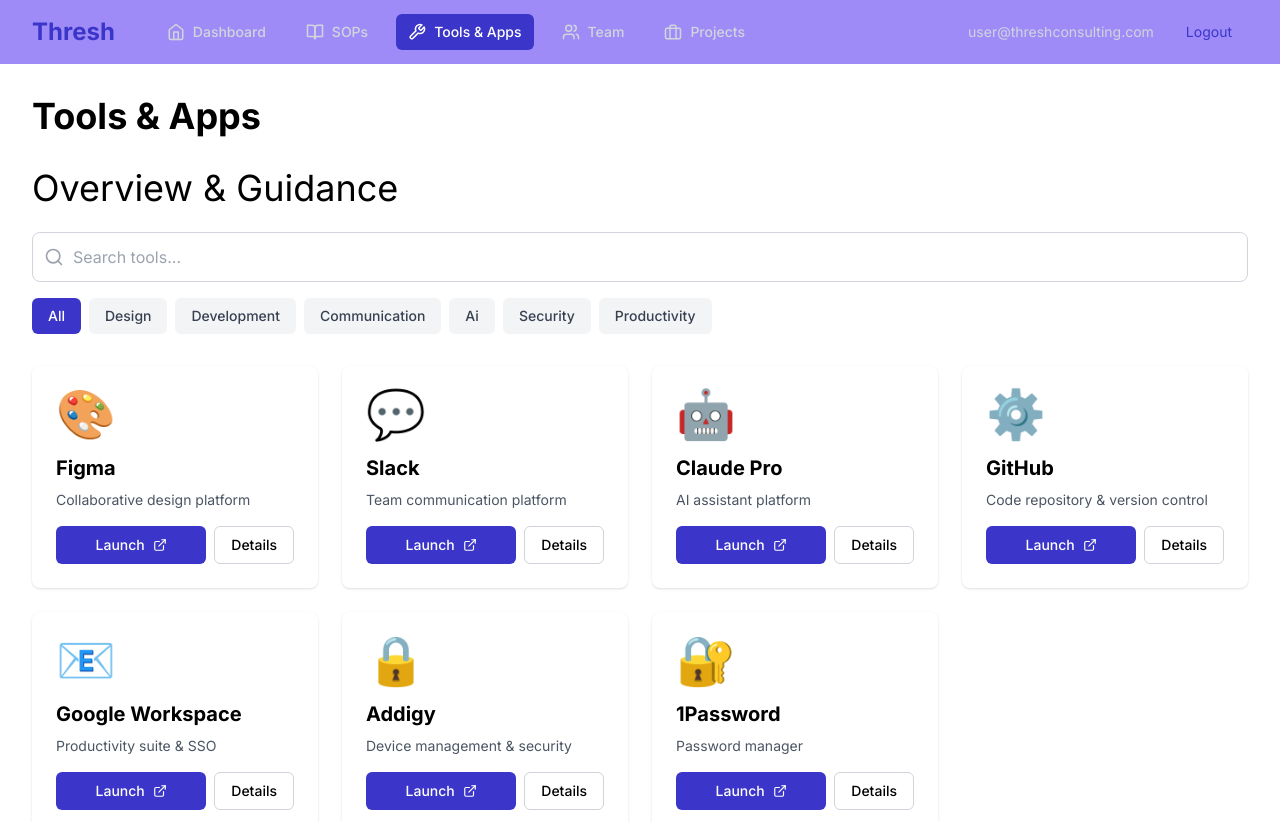
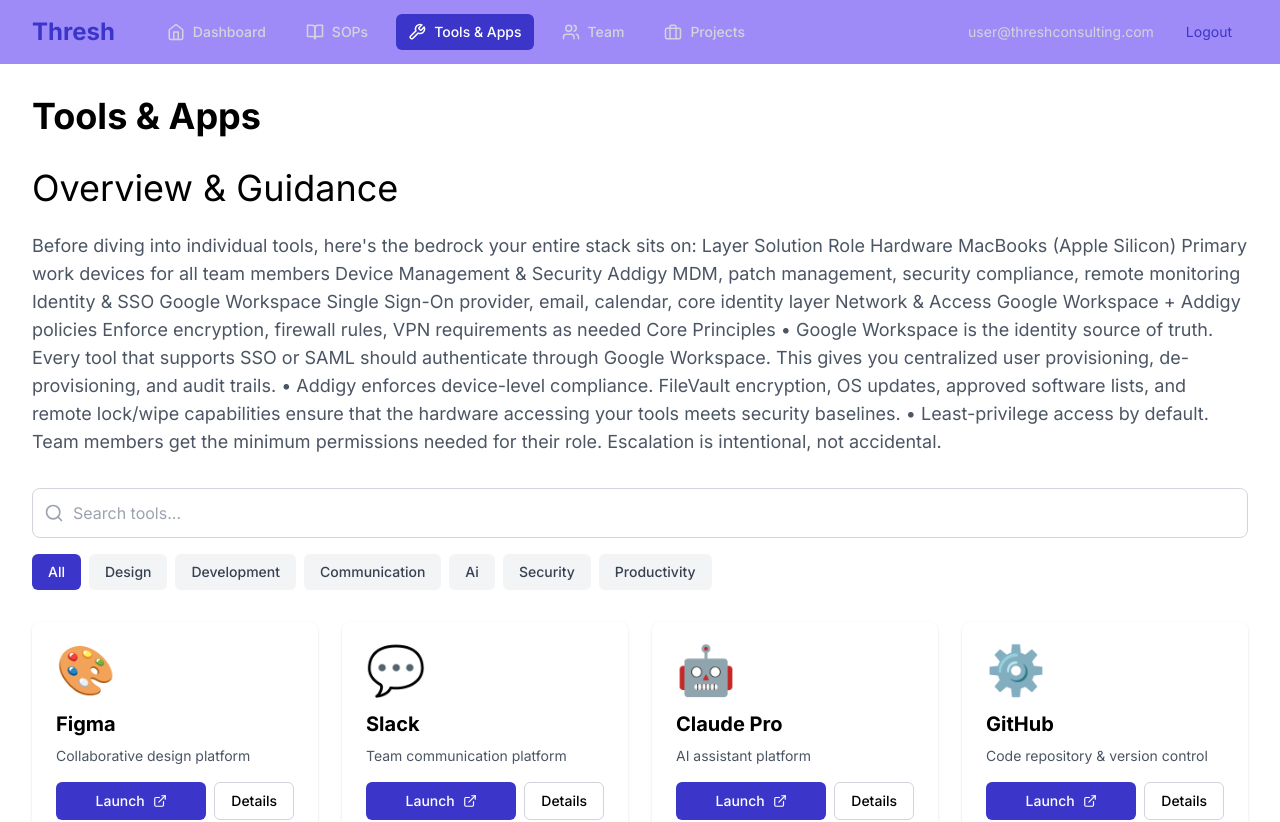
Before and after one commit to agault/Thresh-Intranet, a Next.js app: page /tools in a window 1280 px wide. Shown: the top 822 px of the page. Built offline with nearby package versions, Linux system fonts and the light colour scheme.

Commit message:
Update page.tsx
technology overview changes

```diff
--- a/src/app/tools/page.tsx
+++ b/src/app/tools/page.tsx
@@ -24,6 +24,18 @@
     <div className="max-w-7xl mx-auto px-4 sm:px-6 lg:px-8 py-8">
       <h1 className="text-4xl font-bold mb-8">Tools & Apps</h1>
       <h2 className="text-4xl font mb-6">Overview & Guidance</h2>
+<p className="text-gray-600 text-lg mb-8">
+Before diving into individual tools, here's the bedrock your entire stack sits on:
+Layer	Solution	Role
+Hardware	MacBooks (Apple Silicon)	Primary work devices for all team members
+Device Management & Security	Addigy	MDM, patch management, security compliance, remote monitoring
+Identity & SSO	Google Workspace	Single Sign-On provider, email, calendar, core identity layer
+Network & Access	Google Workspace + Addigy policies	Enforce encryption, firewall rules, VPN requirements as needed
+Core Principles
+•	Google Workspace is the identity source of truth. Every tool that supports SSO or SAML should authenticate through Google Workspace. This gives you centralized user provisioning, de-provisioning, and audit trails.
+•	Addigy enforces device-level compliance. FileVault encryption, OS updates, approved software lists, and remote lock/wipe capabilities ensure that the hardware accessing your tools meets security baselines.
+•	Least-privilege access by default. Team members get the minimum permissions needed for their role. Escalation is intentional, not accidental.
+</p>
 
       {/* Search and Filter */}
       <div className="mb-8 space-y-4">
```
